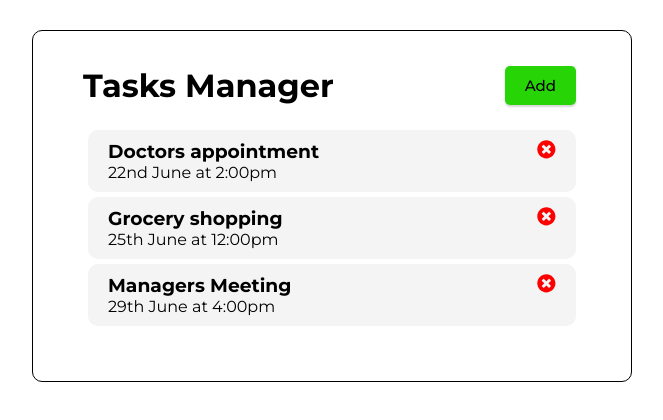
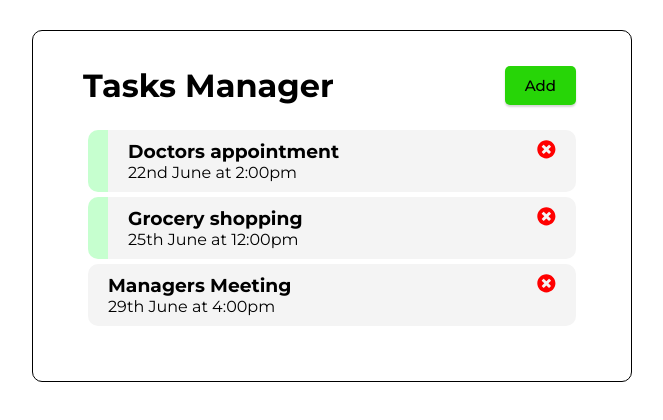
Before and after one commit to abdealijaroli/tasks-manager, a React (Create React App) app: page / in a window 1280 px wide. Shown: the top 420 px of the page, without its empty margins (308-971 px from the left). Built offline with nearby package versions, Linux system fonts and the light colour scheme.

Commit message:
Added reminder task feature

```diff
--- a/src/App.js
+++ b/src/App.js
@@ -30,10 +30,20 @@
     setTasks(tasks.filter((task) => task.id !== id))
   }
 
+  //Toggle reminder
+  const toggleReminder = (id) => {
+    setTasks(tasks.map((task)=> task.id === id ?
+    ({...task, reminder: !task.reminder}) :
+    task))
+  }
+
   return (
     <div className="container">
         <Header />
-        <Tasks tasks={tasks} onDelete={deleteTask}/>
+        {tasks.length > 0 ? (
+          <Tasks tasks={tasks} onDelete={deleteTask} onToggle={toggleReminder} />
+          ) : (
+          "No tasks to show.") }
     </div>
   );
 }
--- a/src/components/Task.js
+++ b/src/components/Task.js
@@ -1,8 +1,8 @@
 import { FaTimesCircle } from 'react-icons/fa'
 
-const Task = ({ task, onDelete }) => {
+const Task = ({ task, onDelete, onToggle }) => {
     return (
-        <div className='task'>
+        <div className={`task ${task.reminder ? 'reminder' : ''}`} onDoubleClick={() => onToggle(task.id)}>
             <h3>
                 {task.text}
                 <FaTimesCircle
--- a/src/components/Tasks.js
+++ b/src/components/Tasks.js
@@ -1,10 +1,10 @@
 import Task from "./Task"
 
-const Tasks = ({ tasks, onDelete }) => {
+const Tasks = ({ tasks, onDelete, onToggle }) => {
     return (
         <>
             {tasks.map((task) => (
-            <Task key={task.id} task={task} onDelete={onDelete} />
+            <Task key={task.id} task={task} onDelete={onDelete} onToggle={onToggle} />
             ))}
         </>
     )
```
